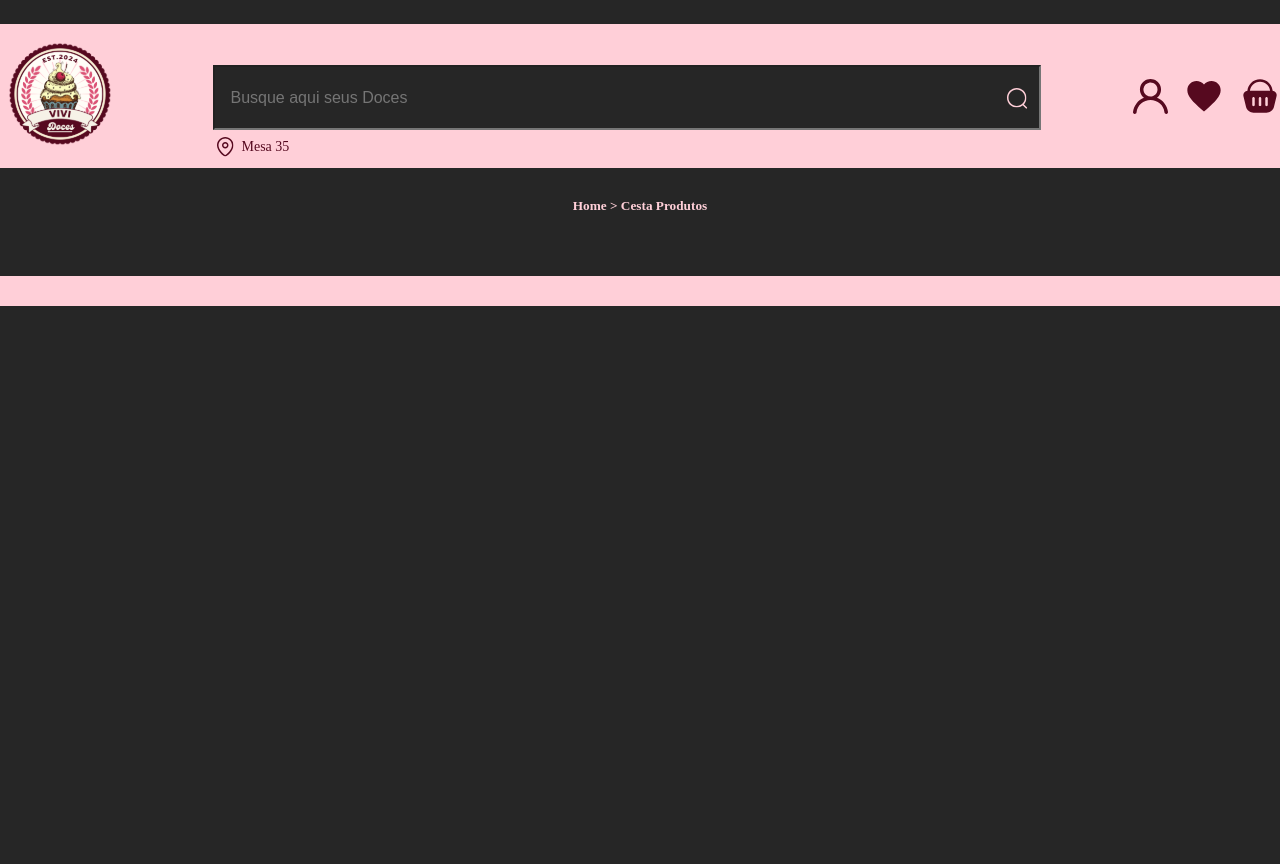
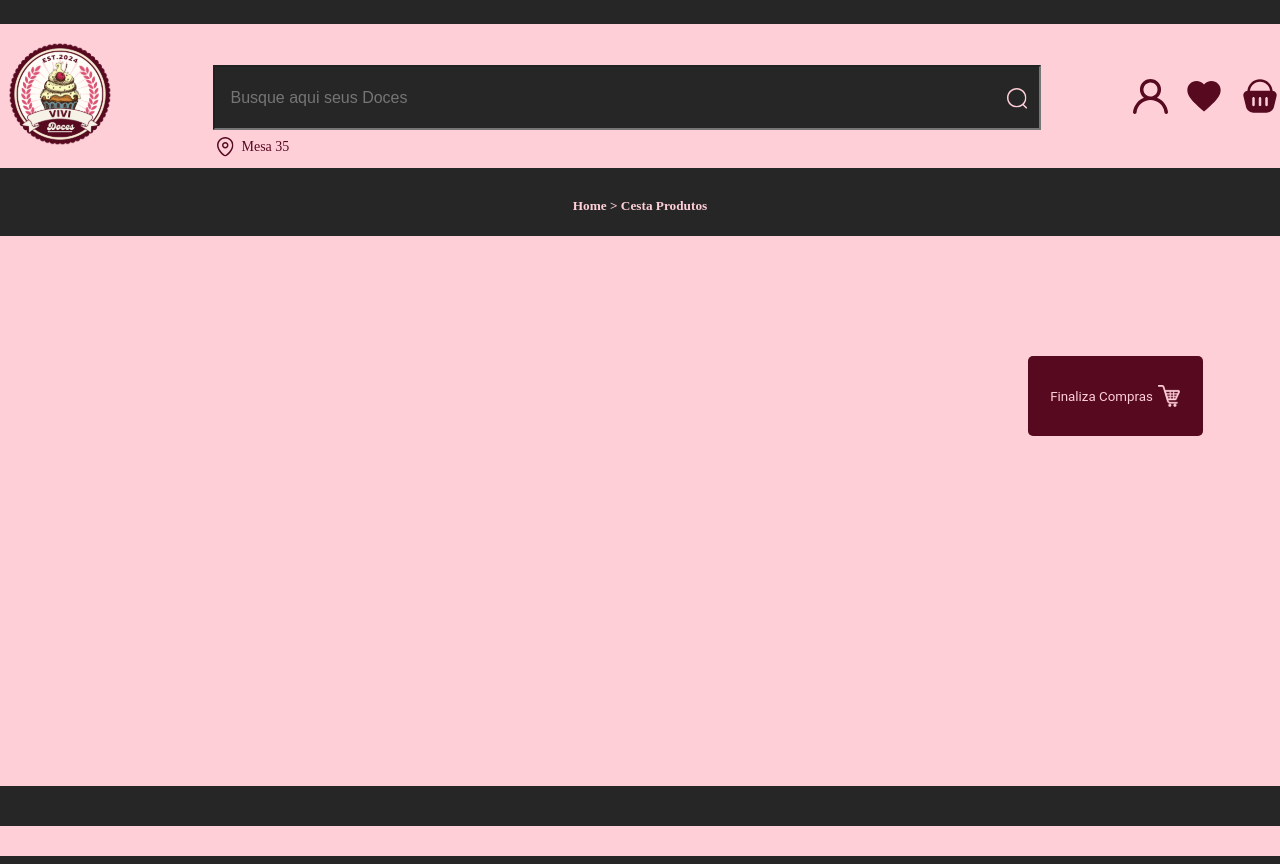
Before and after one commit to schandon/Projeto_DocesVivi, a React (Create React App) app in the folder Front-end/: page /cestaprodutos in a window 1280 px wide. Shown: the top 864 px of the page. Before the commit the page ends 800 px from the top, so only its background shows below. Built offline with nearby package versions, Linux system fonts and the light colour scheme.

Commit message:
Finalizar Compra Ok

```diff
--- a/Front-end/src/components/Itens.js
+++ b/Front-end/src/components/Itens.js
@@ -1,36 +1,40 @@
-import { useState } from "react";
+import React, { useState, useContext } from "react";
+import { useNavigate } from "react-router-dom";
 import "../css/Itens.css"
 import Button from "../components/Button.js"
 import IconBasket from "../assets/icons/ICON-CESTA.svg"
+import IconLixeira from "../assets/icons/ICON-LIXEIRA.svg"
 import Swal from "sweetalert2";
+import { CestaContexto } from "../context/CestaContexto";
+
 
 export default function Item(props) {
     const [quantity, SetQuantity] = useState(1);
     const [values, SetValues] = useState(true);
-    const product = props.produtos;
+    const { addItemToCesta  } = useContext(CestaContexto);
+    const { produtos: product,BotoesFinais = true, FinalizacaoCompra = true } = props;
+    const navigate = useNavigate();
 
-      // Função para subtrair o valor da quantidade de um produto
-
-      // Função para subtrair o valor da quantidade de um produto
-      const minus = () => {
+    const minus = () => {
         (quantity - 1) === 1 ? SetValues(true) : SetValues(false)
         if (quantity !== 1) {
             SetQuantity(quantity - 1)
         }
     }
-
     const plus = () => {
       SetValues(false)
       SetQuantity(quantity + 1)
   }
-      // Função para comprar um produto informando o preço final
-      const buyProduct = () => {
-        if (window.confirm(`Preço final: ${Math.round((product.price * quantity) * 100) / 100}`)) {
-            alert('Produto comprado com sucesso!')
-            SetQuantity(1)
-        }
-    }
-      const addCesta = () => {
+
+    // const buyProduct = () => {
+    //     if (window.confirm(`Preço final: ${Math.round((product.price * quantity) * 100) / 100}`)) {
+    //         alert('Produto comprado com sucesso!')
+    //         SetQuantity(1)
+    //     }
+    // }
+    const addCesta = () => {
+        const item = {...product, quantity}
+        addItemToCesta (item);
         const Toast = Swal.mixin({
           toast: true,
           position: "top-end",
@@ -46,28 +50,48 @@ export default function Item(props) {
           icon: "success",
           title: "Produto adicionado a Cesta!"
         });
+        console.log(item);
+      }
+      const finalizaCompra =() =>{
+        Swal.fire({
+          title: "Sucesso",
+          text: "Compra finalizada com Sucesso!",
+          icon: "success"
+        });
+        navigate("/");
       }
 
     return (
       <article className="listaproduto">
         <div className="produto">
-          <img src={require(`../assets/imagens/${product.image}`)} className="imageProduto" alt="imageProduto" />
+        {product.image && (
+                    <img src={require(`../assets/imagens/${product.image}`)} className="imageProduto" alt="imageProduto" />
+                )}
           <div className="content">
             <p className="name-product">{product.title}</p>
             <h3 className="price-product">
                 R$ <span>{product.price.toFixed(2)}</span>
             </h3>
-            <div className="quantity">
+           { !FinalizacaoCompra &&  <div className="quantity">
               <span className="labelqtd">Quantidade:</span>
               <button disabled={values} className="minus" onClick={minus}>-</button>
               <span className="valorqtd">{quantity}</span>
               <button className="plus" onClick={plus}>+</button>
-            </div>
+            </div>}
           </div>
+          { BotoesFinais && (
           <div className="final">
             <Button className="addCesta" onclick={addCesta} placeholder='Adcionar Cesta' icon={IconBasket} />
-            <Button className="addCompra" onclick={buyProduct} placeholder='Comprar' />
+            <Button className="addCompra" onclick={finalizaCompra} placeholder='Comprar' />
           </div>
+          )}
+          { FinalizacaoCompra && (
+            <div className="finalizaCompra">
+              <img className="IconLixeira" src={IconLixeira} alt="IconLixeira"></img>
+              R$ <span>{(product.price*product.quantity).toFixed(2)}</span>
+
+            </div>
+          )}
         </div>
 
       </article>
--- /dev/null
+++ b/Front-end/src/context/CestaContexto.js
@@ -0,0 +1,24 @@
+import React, { createContext, useState } from 'react';
+
+export const CestaContexto = createContext();
+
+export const CestaProvider = ({ children }) => {
+  const [itensCesta, setItensCesta] = useState([]);
+  const [cesta, setCesta] = useState([]);
+
+  const addItemToCesta = (item) => {
+    setItensCesta((prevItems) => [...prevItems, item]);
+  };
+
+  const updateItemQuantity = (productId, newQuantity) => {
+    setCesta(cesta.map(item =>
+      item.id === productId ? { ...item, quantity: newQuantity } : item
+    ));
+  };
+
+  return (
+    <CestaContexto.Provider value={{ itensCesta, addItemToCesta, updateItemQuantity }}>
+      {children}
+    </CestaContexto.Provider>
+  );
+};
--- a/Front-end/src/css/Cesta.css
+++ b/Front-end/src/css/Cesta.css
@@ -15,7 +15,30 @@
 
 .ProdutosCesta{
   height: auto;
-  max-height: 800px;
+  min-height: 550px;
+  max-height: 1800px;
   width: 1280px;
   background-color: var(--color-rosa1);
+  display: flex;
+  flex-direction: column;
+  align-items: center;
+
 }
+
+
+.ProdutosCesta .finalizaCompras{
+  font-family: roboto;
+  height: 80px;
+  width: 175px;
+  background-color: var(--color-vinho1);
+  color: var(--color-rosa1);
+  display: flex;
+  align-items: center;
+  justify-content: center;
+  margin-top: 120px;
+  margin-left: 950px;
+  margin-bottom: 35px;
+  border: none;
+  border-radius: 5px;
+  cursor: pointer;
+}
--- a/Front-end/src/css/Itens.css
+++ b/Front-end/src/css/Itens.css
@@ -105,3 +105,18 @@
   color: var(--color-vinho1);
   border-radius: 10px;
 }
+
+.finalizaCompra {
+  width: 155px;
+  display: flex;
+  justify-content: inline;
+  align-items: center;
+  margin: 10px 0 10px 0;
+
+}
+
+.finalizaCompra .IconLixeira{
+  width: 30px;
+  height: 30px;
+  margin-right: 50px;
+}
--- a/Front-end/src/index.js
+++ b/Front-end/src/index.js
@@ -3,15 +3,15 @@ import ReactDOM from 'react-dom/client';
 import './index.css';
 import App from './App';
 import reportWebVitals from './reportWebVitals';
+import { CestaProvider } from './context/CestaContexto';
 
 const root = ReactDOM.createRoot(document.getElementById('root'));
 root.render(
-  <React.StrictMode>
-    <App />
-  </React.StrictMode>
+  <CestaProvider>
+    <React.StrictMode>
+      <App />
+    </React.StrictMode>
+  </CestaProvider>
 );
 
-// If you want to start measuring performance in your app, pass a function
-// to log results (for example: reportWebVitals(console.log))
-// or send to an analytics endpoint. Learn more: https://bit.ly/CRA-vitals
 reportWebVitals();
--- a/Front-end/src/pages/Cesta.js
+++ b/Front-end/src/pages/Cesta.js
@@ -1,11 +1,27 @@
-import React from 'react';
+import React, {useContext } from 'react';
+import { useNavigate } from "react-router-dom";
 import Navebar from "../components/Navebar.js";
 import "../css/Cesta.css";
+import { CestaContexto } from '../context/CestaContexto.js';
+import Itens from '../components/Itens.js';
+import Button from '../components/Button.js';
+import CarrinhoCompras from "../assets/icons/ICON-CARRINHO.svg";
+import Swal from "sweetalert2";
+
+export default function Cesta(){
+  const { itensCesta } = useContext(CestaContexto);
+  const navigate = useNavigate();
 
 
+  const finalizaCompra =() =>{
+    Swal.fire({
+      title: "Sucesso",
+      text: "Compra finalizada com Sucesso!",
+      icon: "success"
+    });
+    navigate("/");
+  }
 
-
-export default function HomePage(){
   return (
     <div className="container">
       <div className="content-ad"></div>
@@ -13,10 +29,13 @@ export default function HomePage(){
       <body>
       <div className="caminho">
           <h5> Home {">"} Cesta Produtos</h5>
-        </div>
-        <div className="ProdutosCesta">
-
-        </div>
+      </div>
+      <div className="ProdutosCesta">
+          {itensCesta.map((item, index) => (
+              <Itens key={index} produtos={item} BotoesFinais={false} finalizacaoCompra={true}/>
+          ))}
+      <Button className="finalizaCompras" onclick={finalizaCompra} alt="Finalizar Compras" placeholder="Finaliza Compras" icon={CarrinhoCompras} />
+      </div>
       </body>
       <footer className="footer"> </footer>
     </div>
--- a/Front-end/src/pages/Produto.js
+++ b/Front-end/src/pages/Produto.js
@@ -17,7 +17,7 @@ export default function Produto() {
         </div>
         <div className="main-products">
           {produtoLista.map((p, index)=> (
-            <Itens key={index} produtos={p}/>
+            <Itens key={index} produtos={p} FinalizacaoCompra={false}/>
           ))}
         </div>
       </body>
```
Also changed, not shown: Front-end/src/assets/icons/ICON-CARRINHO.svg (added), Front-end/src/assets/icons/ICON-LIXEIRA.svg (added).
